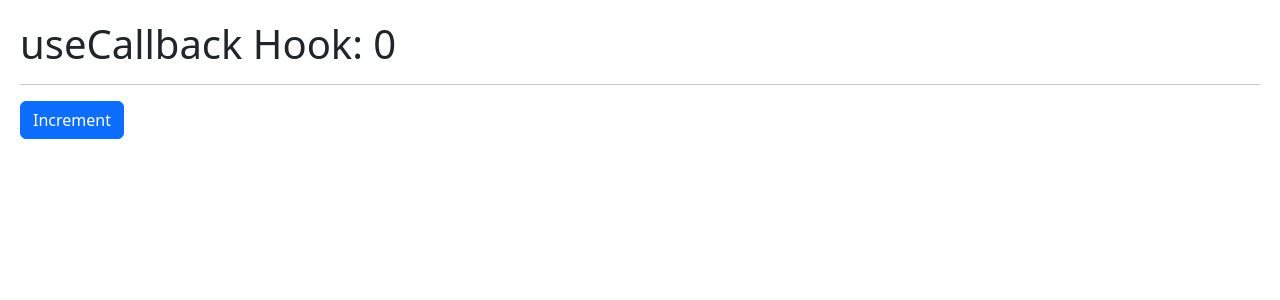
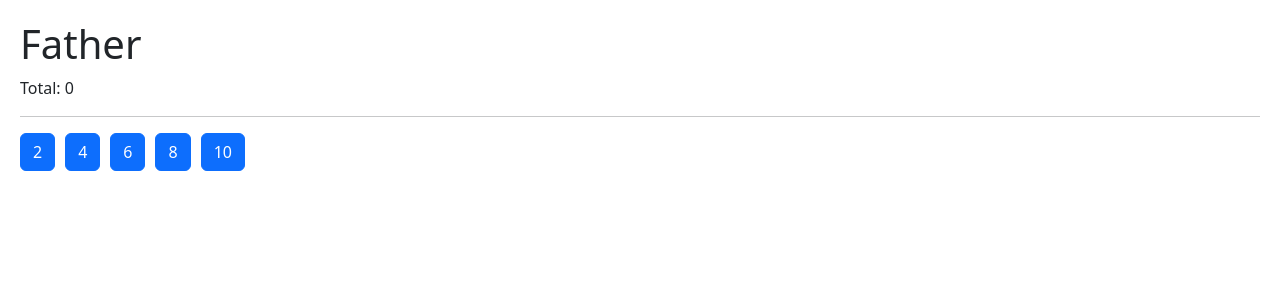
Before and after one commit to devMetalG/hook-app, a React (Vite) app: page / in a window 1280 px wide. Shown: the top 300 px of the page. Built offline with nearby package versions, Linux system fonts and the light colour scheme.

Commit message:
tarea memo

```diff
--- /dev/null
+++ b/src/07-tarea-memo/Child.tsx
@@ -0,0 +1,20 @@
+import React from 'react';
+
+interface ChildProps {
+    num: number;
+    increment: (num: number) => void;
+}
+
+export const Child = React.memo(({ num, increment }: ChildProps) => {
+
+    console.log('  Me volví a generar :(  ');
+
+    return (
+        <button
+            className="btn btn-primary mr-3"
+            onClick={ () => increment( num ) }
+        >
+            { num }
+        </button>
+    )
+})
--- /dev/null
+++ b/src/07-tarea-memo/Father.tsx
@@ -0,0 +1,34 @@
+import { Child } from './Child'
+import { useCallback, useState } from 'react';
+
+export const Father = () => {
+
+    const numeros = [2,4,6,8,10];
+    const [value, setValue] = useState(0);
+
+    const increment = useCallback(( num:number ) => {
+      setValue( (value) => value + num )
+    }, []);
+
+
+
+    return (
+        <div>
+            <h1>Father</h1>
+            <p> Total: { value } </p>
+
+            <hr />
+
+            {
+                numeros.map( n => (
+                    <Child
+                        key={ n }
+                        num={ n }
+                        increment={ increment }
+                    />
+                ))
+            }
+            {/* <Hijo /> */}
+        </div>
+    )
+}
--- a/src/main.tsx
+++ b/src/main.tsx
@@ -1,4 +1,4 @@
-import { StrictMode } from 'react';
+// import { StrictMode } from 'react';
 import { createRoot } from 'react-dom/client';
 import './index.css';
 // import { HooksApp } from './HooksApp';
@@ -11,10 +11,11 @@
 // import { Layout } from './05-useLayoutEffect/Layout';
 // import { Memorize } from './06-memos/Memorize';
 // import { MemoHook } from './06-memos/MemorizeHook';
-import { CallbackHook } from './06-memos/CallbackHook';
+// import { CallbackHook } from './06-memos/CallbackHook';
+import { Father } from './07-tarea-memo/Father';
 
 createRoot(document.getElementById('root')!).render(
-  <StrictMode>
-    <CallbackHook/>
-  </StrictMode>
+  // <StrictMode>
+    <Father/>
+  // </StrictMode>
 )
```
